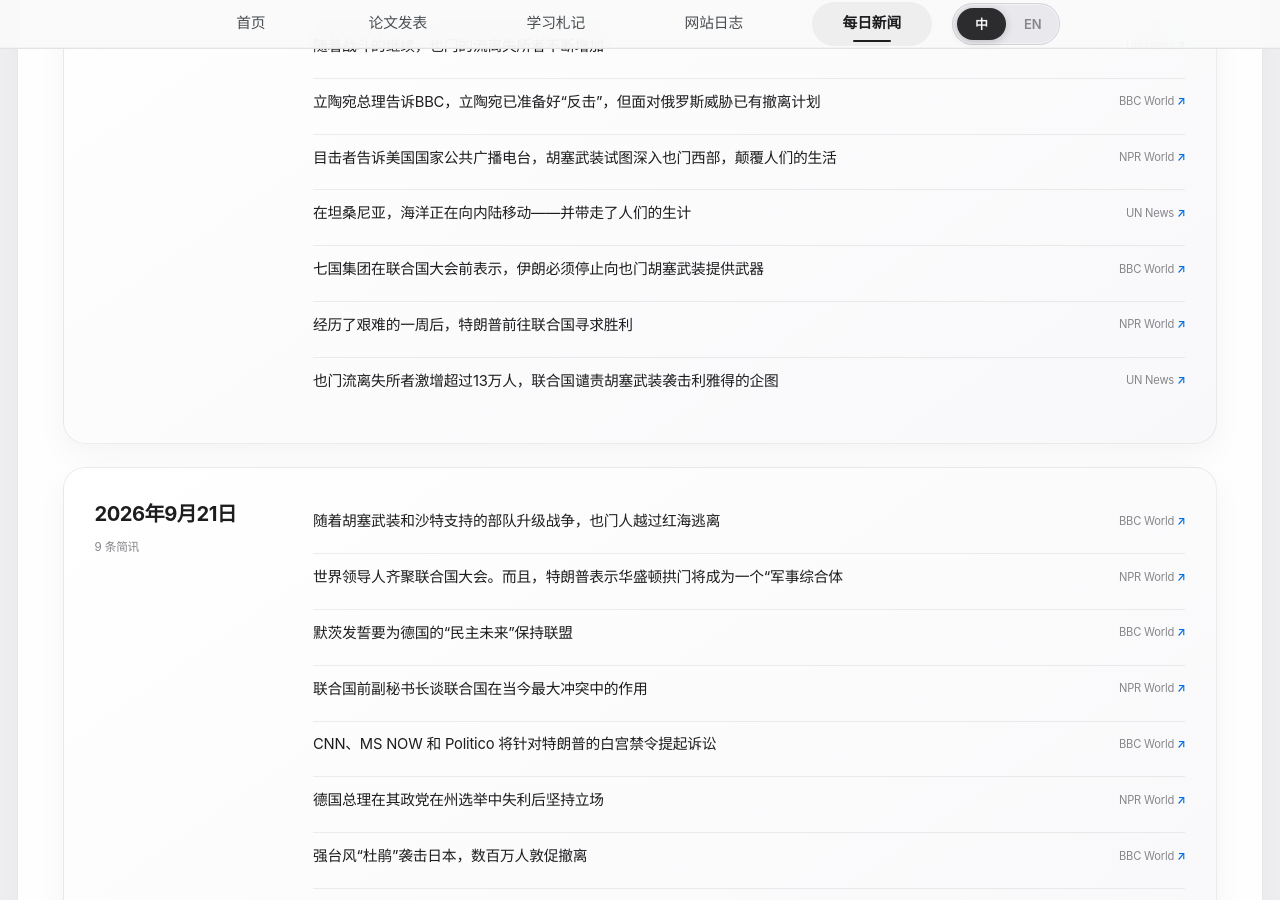
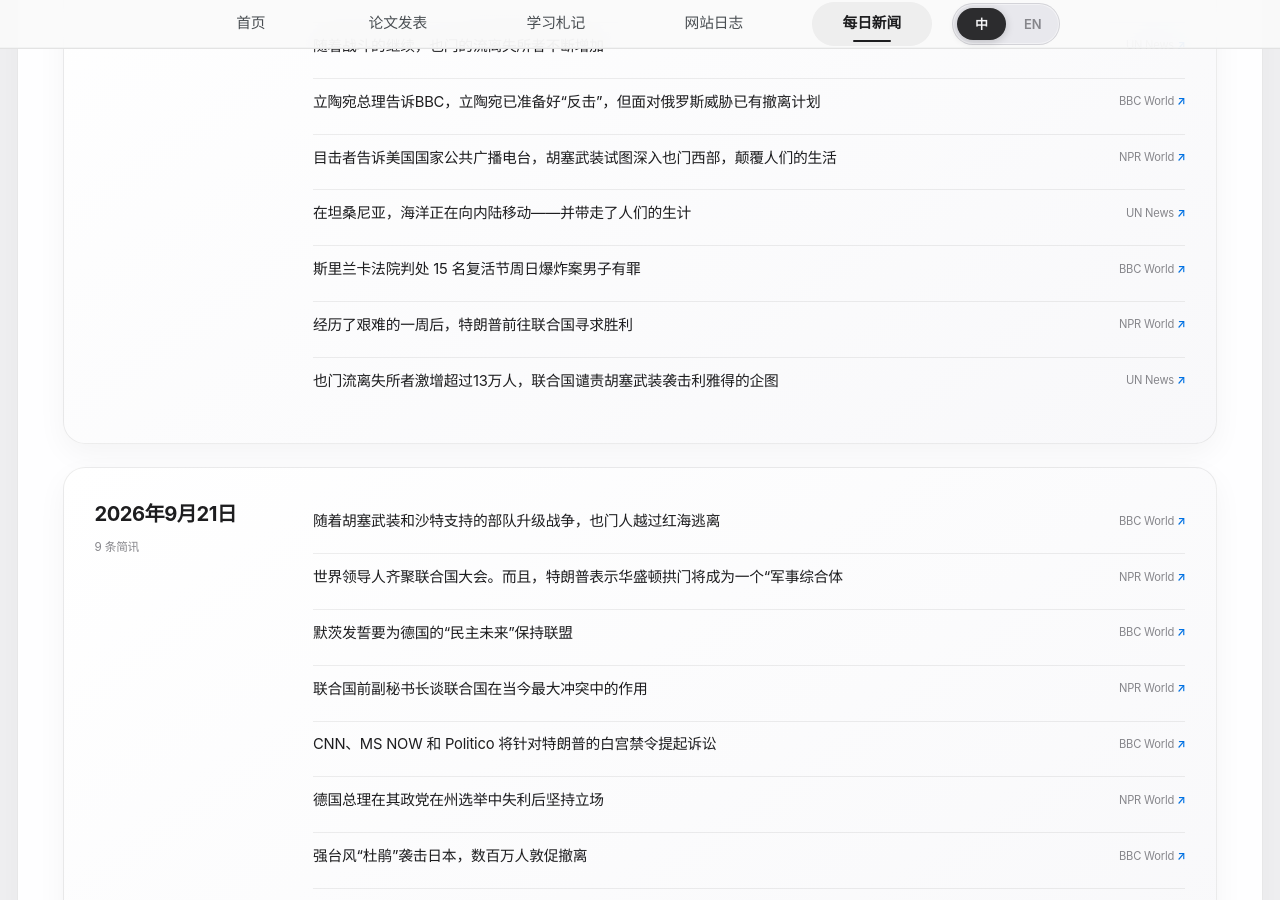
Before and after one commit to HaoxiangLuo/HaoxiangLuo.github.io, a Jekyll site: the page built from _pages/daily-news-zh.html, in a window 1280 px wide and 900 px high, scrolled down 520 px. Built offline with Jekyll 4.4.1, drawn with Linux system fonts in a browser that asks for light colours; a style sheet for code colours, icons or effects is not loaded.

Commit message:
Update daily news 2026-09-22

```diff
--- a/_data/daily_news.json
+++ b/_data/daily_news.json
@@ -1,5 +1,5 @@
 {
-  "updated_at": "2026-09-22T20:29:37+08:00",
+  "updated_at": "2026-09-22T21:26:09+08:00",
   "days": [
     {
       "date": "2026-09-22",
@@ -41,10 +41,10 @@
           "title_zh": "在坦桑尼亚，海洋正在向内陆移动——并带走了人们的生计"
         },
         {
-          "title": "Iran must stop arming Houthis in Yemen, G7 says ahead of UN General Assembly",
+          "title": "Sri Lanka court convicts 15 men over deadly Easter Sunday bombings",
           "source": "BBC World",
-          "url": "https://www.bbc.co.uk/news/articles/cwm2qpmepmlzo?at_medium=RSS&at_campaign=rss",
-          "title_zh": "七国集团在联合国大会前表示，伊朗必须停止向也门胡塞武装提供武器"
+          "url": "https://www.bbc.co.uk/news/articles/cqy7z275yx65o?at_medium=RSS&at_campaign=rss",
+          "title_zh": "斯里兰卡法院判处 15 名复活节周日爆炸案男子有罪"
         },
         {
           "title": "Trump heads to U.N. looking for wins after a rough week",
```
